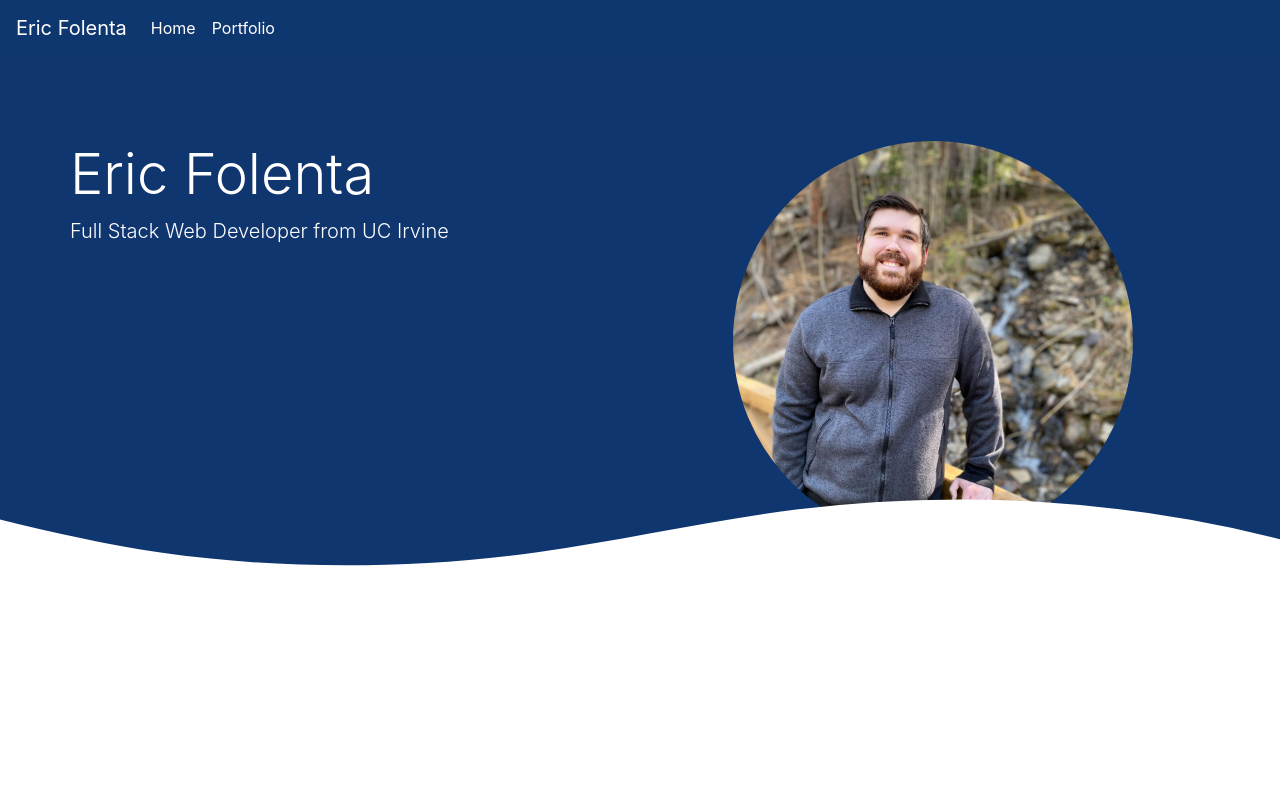
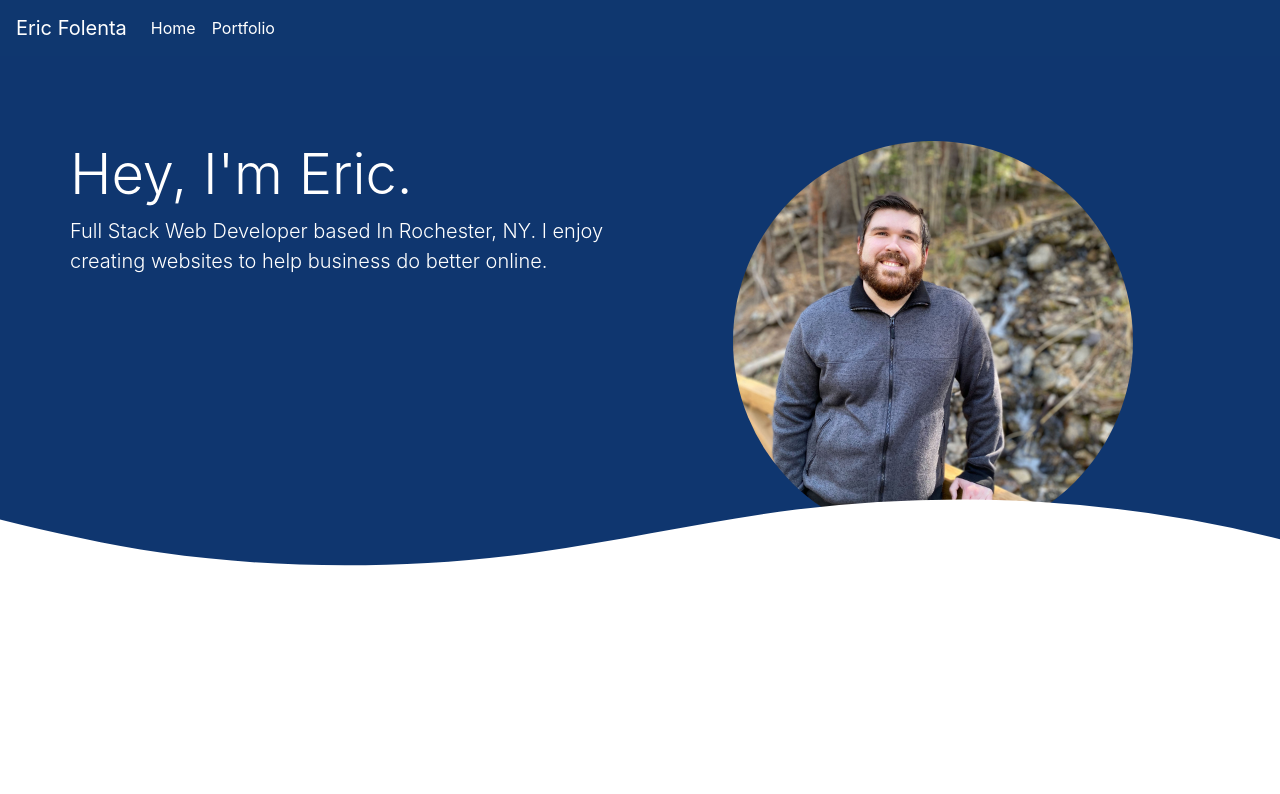
Before and after one commit to efolenta/20-react-portfolio, a React (Create React App) app: page / in a window 1280 px wide. Shown: the top 794 px of the page. Built offline with nearby package versions, Linux system fonts and the light colour scheme.

Commit message:
Updated copy

```diff
--- a/src/pages/Home.js
+++ b/src/pages/Home.js
@@ -13,7 +13,7 @@ function HomePage() {
   return(
     <>
       <Header />
-      <Jumbotron title="Eric Folenta" subtext="Full Stack Web Developer from UC Irvine" image={Profile} class="profile"/>
+      <Jumbotron title="Hey, I'm Eric." subtext="Full Stack Web Developer based In Rochester, NY. I enjoy creating websites to help business do better online." image={Profile} class="profile"/>
       <ShapeDivider />
       <Container>
            <Technologies />
```
